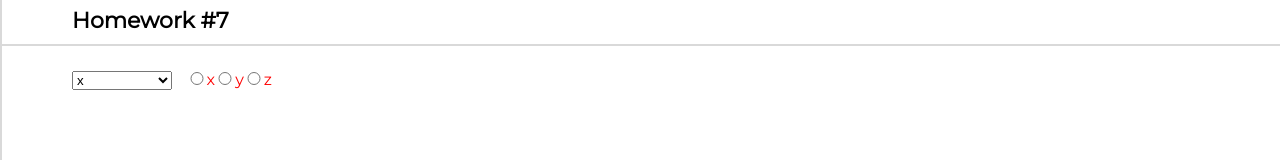
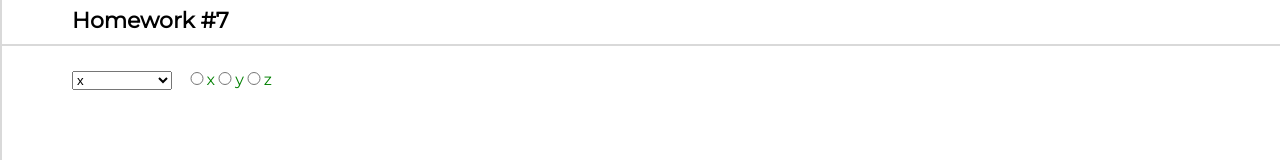
Before and after one commit to gsricco/hws2, a React (Create React App) app: page /#/junior in a window 1280 px wide. Shown: the part 748-908 px from the top of the page. Built offline with nearby package versions, Linux system fonts and the light colour scheme.

Commit message:
hw7-correct name radio input

```diff
--- a/src/s2-homeworks/hw07/common/c5-SuperSelect/SuperSelect.tsx
+++ b/src/s2-homeworks/hw07/common/c5-SuperSelect/SuperSelect.tsx
@@ -23,7 +23,7 @@ const SuperSelect: React.FC<SuperSelectPropsType> = ({
     value,
     ...restProps
 }) => {
-    const mappedOptions: ReactNode[] = options
+    const mappedOptions: any[] = options
         ? options.map((o) => (
               <option
                   id={'hw7-option-' + o.id}
@@ -39,6 +39,7 @@ const SuperSelect: React.FC<SuperSelectPropsType> = ({
     const onChangeCallback = (e: ChangeEvent<HTMLSelectElement>) => {
         // делают студенты
         if (onChangeOption) {
+            console.log('SELECT', e.currentTarget.value)
             onChangeOption(e.currentTarget.value)
         }
     }
--- a/src/s2-homeworks/hw07/common/c6-SuperRadio/SuperRadio.module.css
+++ b/src/s2-homeworks/hw07/common/c6-SuperRadio/SuperRadio.module.css
@@ -11,7 +11,7 @@
 }
 
 .label {
-
+color:green;
 }
 
 .options {
--- a/src/s2-homeworks/hw07/common/c6-SuperRadio/SuperRadio.tsx
+++ b/src/s2-homeworks/hw07/common/c6-SuperRadio/SuperRadio.tsx
@@ -36,6 +36,7 @@ const SuperRadio: React.FC<SuperRadioPropsType> = ({
 }) => {
     const onChangeCallback = (e: ChangeEvent<HTMLInputElement>) => {
         // делают студенты
+        console.log('RADIO',e.currentTarget.value)
         if (onChangeOption) {
             onChangeOption(e.currentTarget.value)
         }
```
